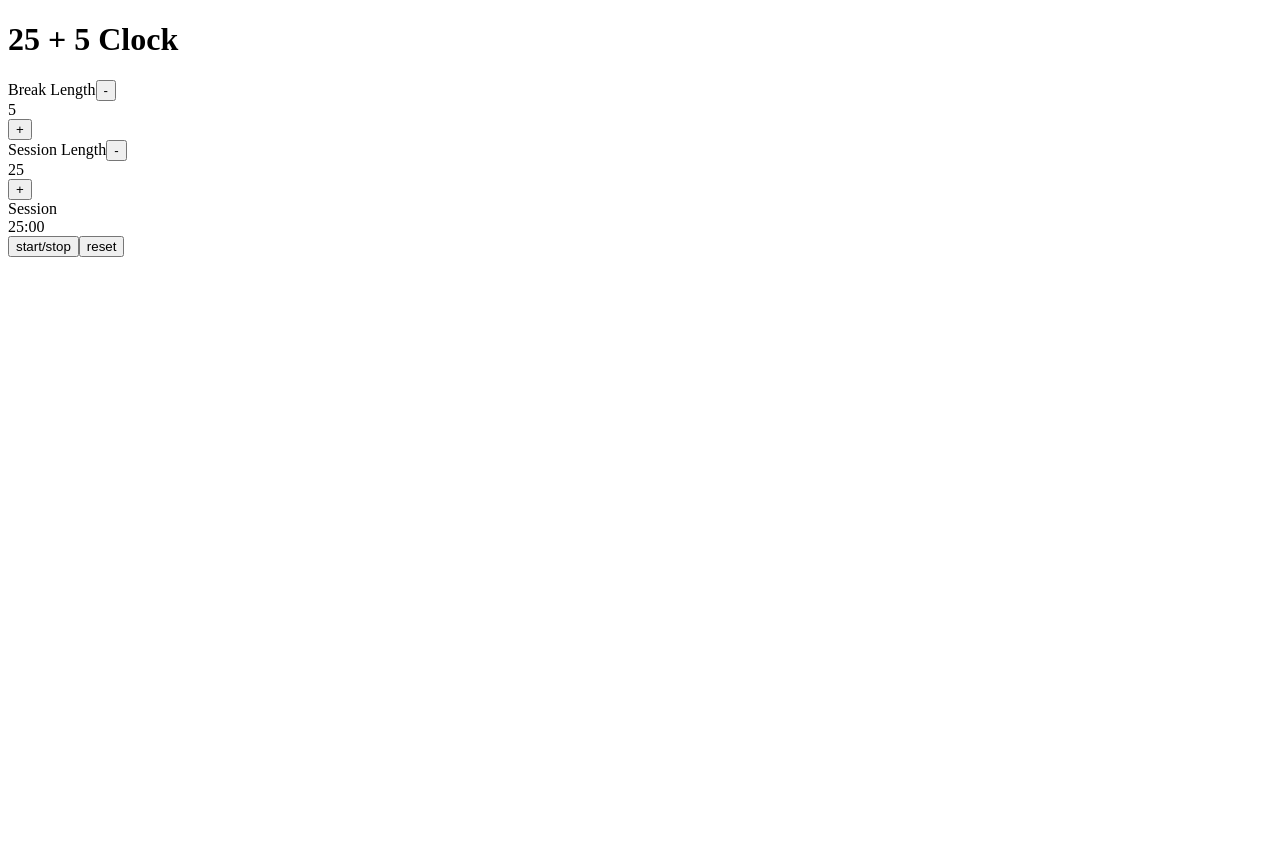
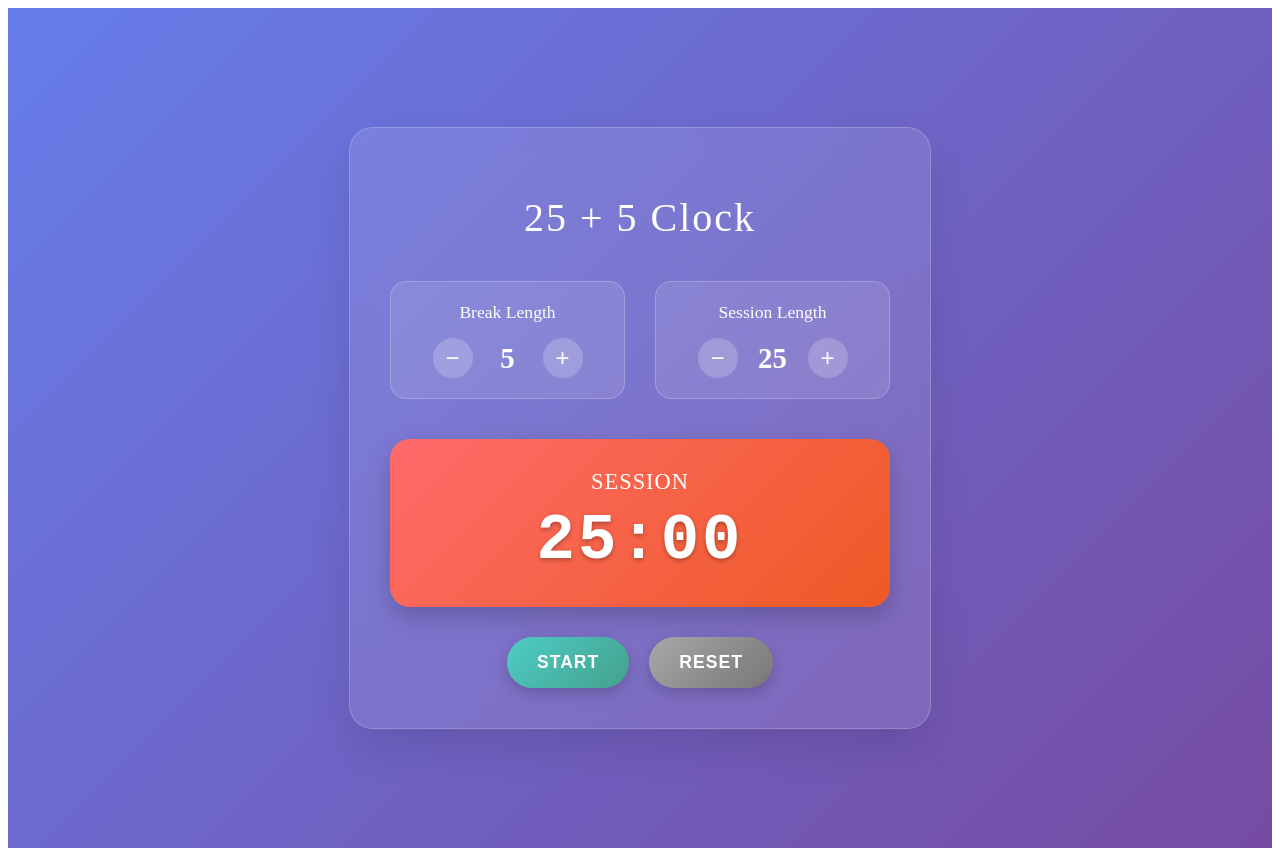
Before and after one commit to MxxPxn/Clock25-5, a React (Vite) app: page / in a window 1280 px wide. Before the commit the page ends 800 px from the top, so only its background shows below. Built offline with nearby package versions, Linux system fonts and the light colour scheme.

Commit message:
change jsx add some classes

```diff
--- a/src/components/TimerDisplay.jsx
+++ b/src/components/TimerDisplay.jsx
@@ -1,4 +1,5 @@
 import { useState, useEffect } from "react";
+import '../App.css';
 
 
 function TimerDisplay() {
@@ -71,43 +72,99 @@ const handleIncrement = (type, max = 60) => {
 
 }
 
+return(
+<div className="app-container">
+      <div className="clock__body">
+        <h1>25 + 5 Clock</h1>
 
- return (
-    <div className="clock__body">
-
-        <h1>25 + 5 Clock</h1>
-        <div id="break">
-         <div id="break-label">
+        <div className="controls-container">
+          <div className="control-section">
+            <div className="control-label" id="break-label">
               Break Length
-            <button id="break-decrement" onClick={() => handleDecrement('break')}>-</button>
-            <div id="break-length">{breakLength}</div>
-            <button id="break-increment" onClick={() => handleIncrement('break')}>+</button>
+            </div>
+            <div className="control-buttons">
+              <button
+                id="break-decrement"
+                className="control-btn"
+                onClick={() => handleDecrement('break')}
+                disabled={isRunning}
+              >
+                −
+              </button>
+              <div className="control-value" id="break-length">
+                {breakLength}
+              </div>
+              <button
+                id="break-increment"
+                className="control-btn"
+                onClick={() => handleIncrement('break')}
+                disabled={isRunning}
+              >
+                +
+              </button>
             </div>
           </div>
 
-        <div id="session">
-        <div id="session-label">
+          <div className="control-section">
+            <div className="control-label" id="session-label">
               Session Length
-            <button id="session-decrement" onClick={() => handleDecrement('session')}>-</button>
-            <div id="session-length">{sessionLength}</div>
-            <button id="session-increment" onClick={() => handleIncrement('session')}>+</button>
+            </div>
+            <div className="control-buttons">
+              <button
+                id="session-decrement"
+                className="control-btn"
+                onClick={() => handleDecrement('session')}
+                disabled={isRunning}
+              >
+                −
+              </button>
+              <div className="control-value" id="session-length">
+                {sessionLength}
+              </div>
+              <button
+                id="session-increment"
+                className="control-btn"
+                onClick={() => handleIncrement('session')}
+                disabled={isRunning}
+              >
+                +
+              </button>
+            </div>
           </div>
         </div>
 
-        <div id="timer-label">
+        <div className={`timer-display ${currentMode.toLowerCase()}-mode ${isRunning ? 'running' : ''}`}>
+          <div className="timer-label" id="timer-label">
             {currentMode}
-            <div id="time-left">{`${minsLeft < 10 ? '0' + minsLeft : minsLeft}:${secsLeft < 10 ? '0' + secsLeft : secsLeft}`}</div>
+          </div>
+          <div className="time-display" id="time-left">
+            {`${minsLeft < 10 ? '0' + minsLeft : minsLeft}:${secsLeft < 10 ? '0' + secsLeft : secsLeft}`}
+          </div>
         </div>
 
-        <div className="timer-control">
-            <button id="start_stop" onClick={handleStartStop}>start/stop</button>
-            <button id="reset" onClick={handleReset}>reset</button>
-            <audio id="beep" src="https://raw.githubusercontent.com/freeCodeCamp/cdn/master/build/testable-projects-fcc/audio/BeepSound.wav"/>
+        <div className="timer-controls">
+          <button
+            id="start_stop"
+            className={`timer-btn start-stop-btn ${isRunning ? 'running' : ''}`}
+            onClick={handleStartStop}
+          >
+            {isRunning ? 'Pause' : 'Start'}
+          </button>
+          <button
+            id="reset"
+            className="timer-btn reset-btn"
+            onClick={handleReset}
+          >
+            Reset
+          </button>
         </div>
 
+        <audio
+          id="beep"
+          src="https://raw.githubusercontent.com/freeCodeCamp/cdn/master/build/testable-projects-fcc/audio/BeepSound.wav"
+        />
       </div>
-
-
+    </div>
   );
 }
 export default TimerDisplay;
```
Lines whose indentation alone changed are shown as unchanged.
